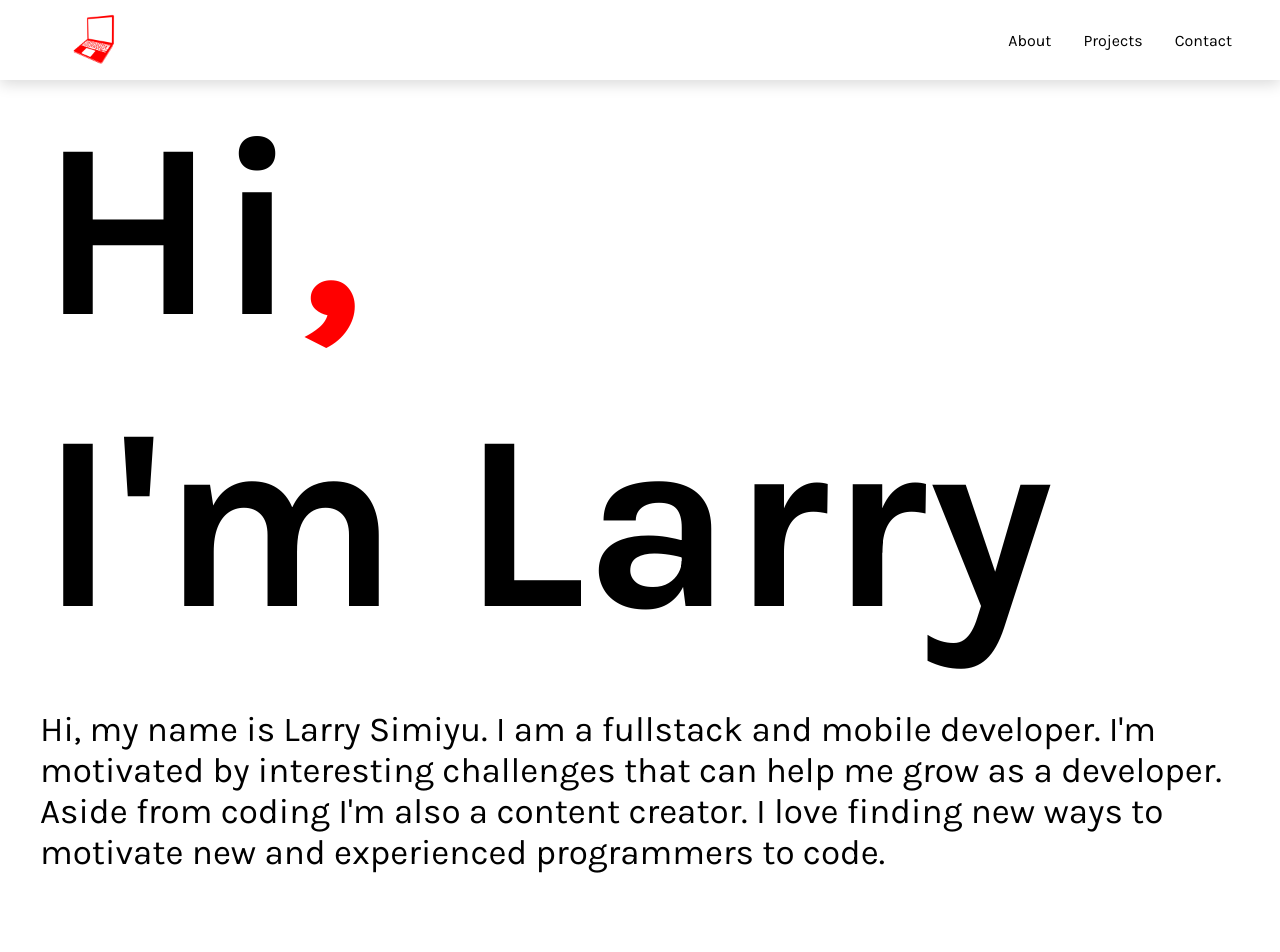
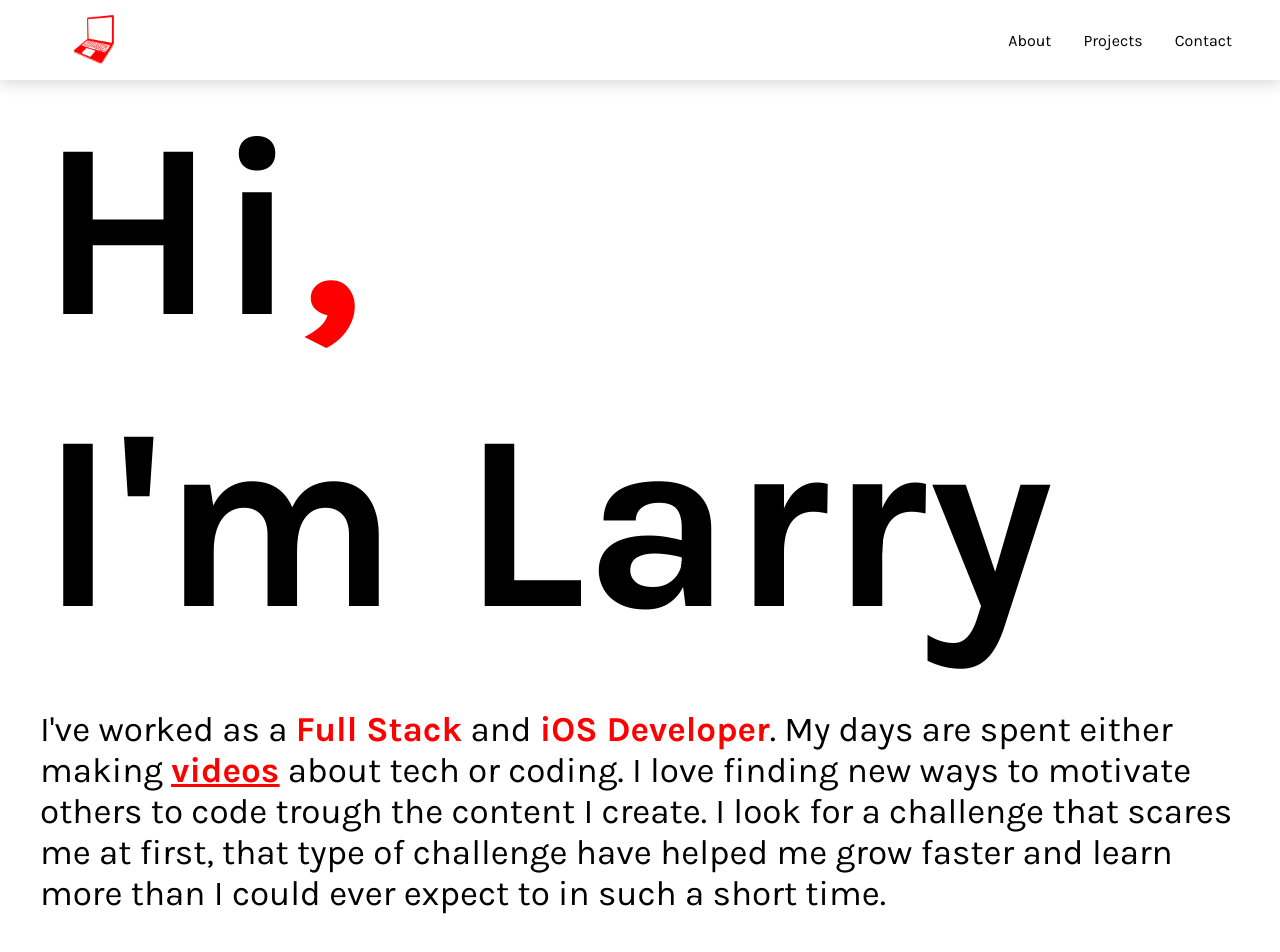
Before and after one commit to LarrySimiyu/portfoliosite, a React (Create React App) app: page / in a window 1280 px wide. Shown: the top 952 px of the page. Built offline with nearby package versions, Linux system fonts and the light colour scheme; a web font is replaced by a local one.

Commit message:
color changes made alongside with adjustment of about section

```diff
--- a/src/AboutText.js
+++ b/src/AboutText.js
@@ -1,3 +1,8 @@
-const aboutText = `Hi, my name is Larry Simiyu. I am a fullstack and mobile developer. I'm motivated by interesting challenges that can help me grow as a developer. Aside from coding I'm also a content creator. I love finding new ways to motivate new and experienced programmers to code.`
+
+
+const aboutText = `I've worked as a Full Stack and iOS Developer. My days are spent either making
+videos about tech or coding. I love finding new ways to motivate others to code trough the content I create.
+I look for a challenge that scares me at first, that type of challenge have helped me grow faster and learn more than
+I could ever expect to in such a short time.`
 
 export default aboutText;
--- a/src/components/AboutSection.js
+++ b/src/components/AboutSection.js
@@ -13,7 +13,9 @@ export default function AboutSection({ title, subtitle, id }) {
         <img src={Profile} alt="Profile" className="profilePhoto"/>
         </div> */}
         </div>
-        <p className="aboutParagraph">{subtitle}</p>
+        <p className="aboutParagraph">I've worked as a <span>Full Stack</span> and <span>iOS Developer</span>. My days are spent either making <a href= "https://www.youtube.com/channel/UClkieE3BBB4xXoMvBj7_TRw"><span className="videoLink">videos</span></a> about tech or coding. I love finding new ways to motivate others to code trough the content I create.
+I look for a challenge that scares me at first, that type of challenge have helped me grow faster and learn more than
+I could ever expect to in such a short time.</p>
       </div>
     </div>
   );
--- a/src/styles/App.css
+++ b/src/styles/App.css
@@ -108,6 +108,15 @@
   font-size: 35px;
   margin-bottom: 100px;
 
+}
+
+.aboutParagraph span {
+  color: red;
+  font-weight: bold;
+}
+
+.videoLink {
+  text-decoration: underline;
 }
 
 .projects-content {
```
